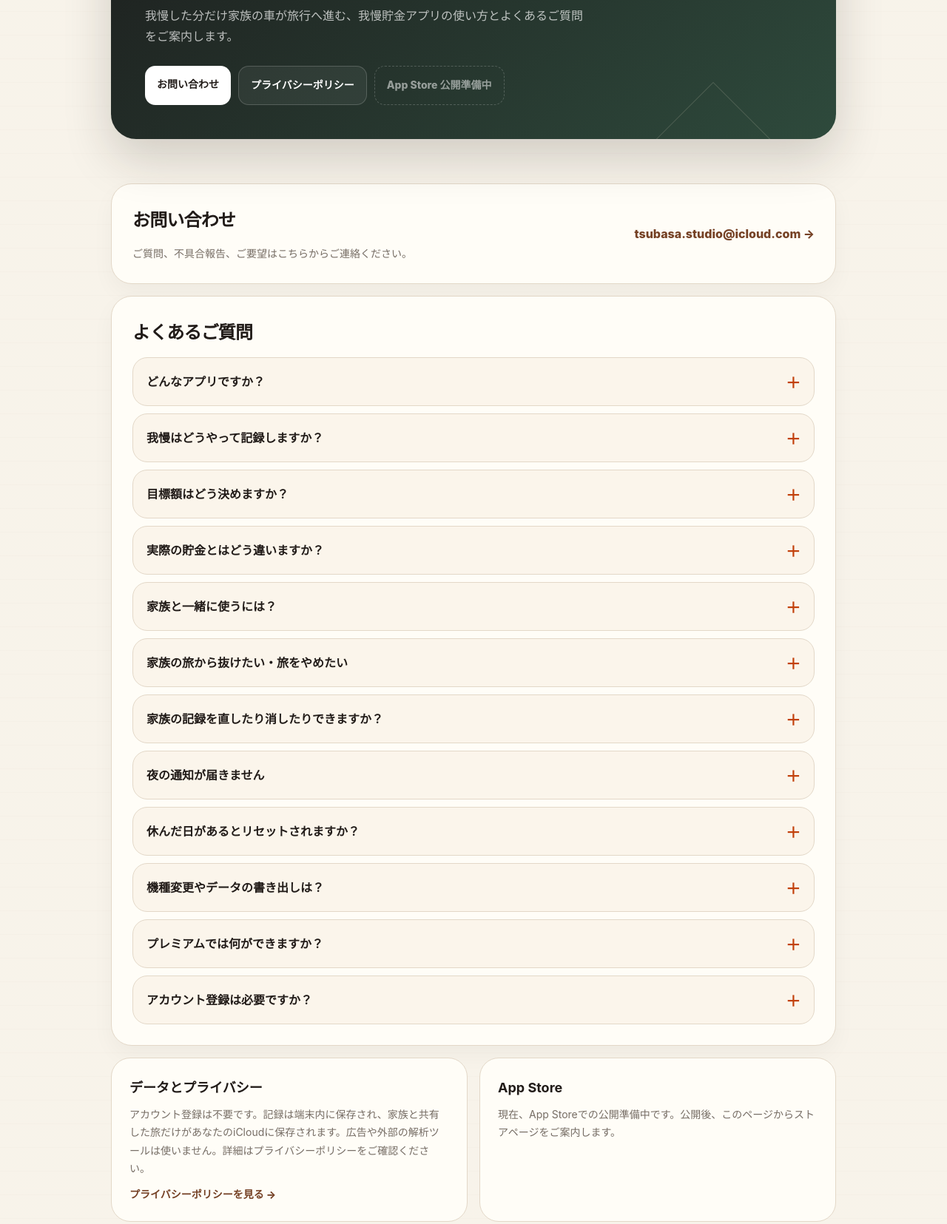
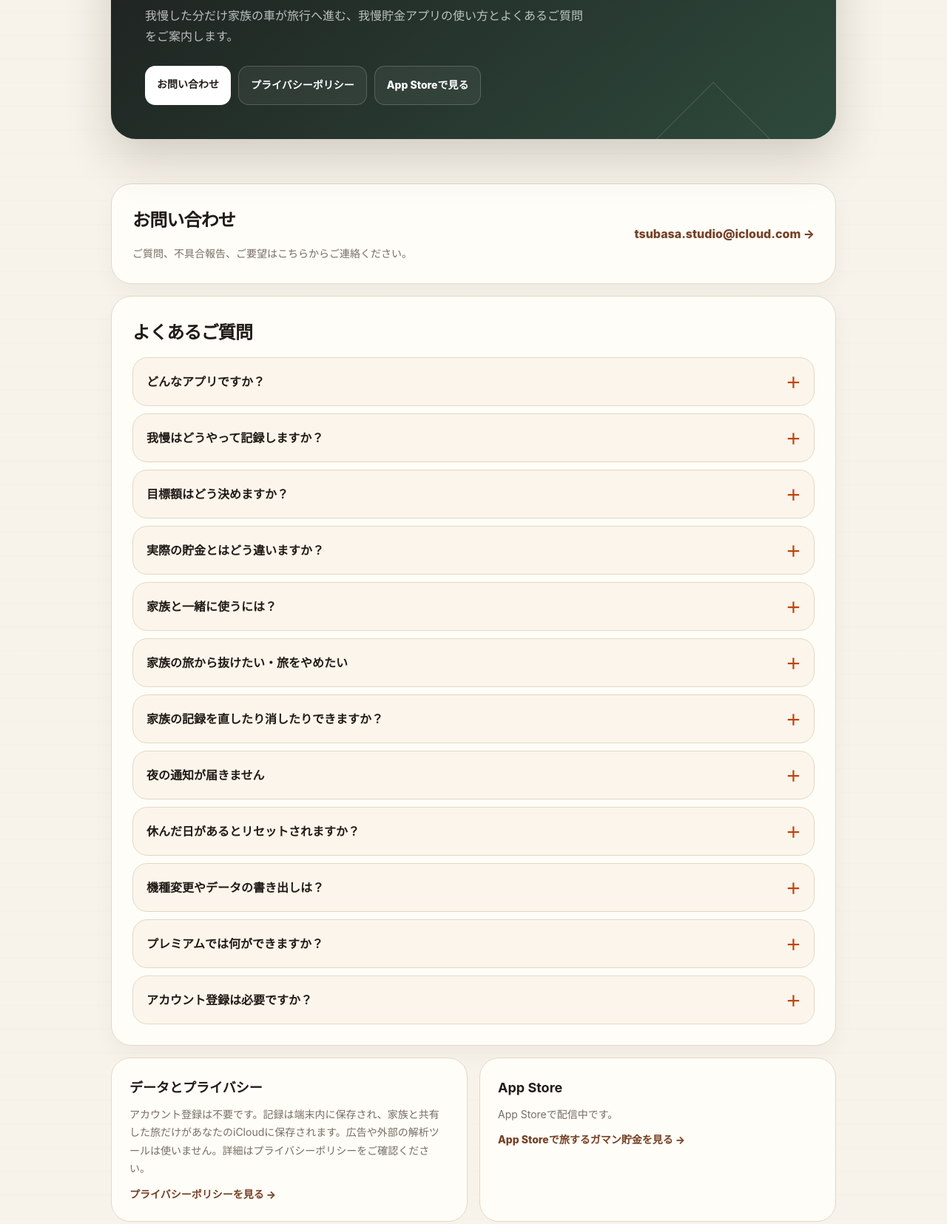
Before and after one commit to TsubasA-lu-c/tsubasa-studio-web, a plain HTML site: page tabi-gaman/support.html in a window 1280 px wide. Shown: the part 345-2000 px from the top of the page at 74% size. Drawn offline with Linux system fonts and the light colour scheme.

Commit message:
旅するガマン貯金の公開に合わせ、「公開準備中」をApp Storeへのリンクに変更
Co-Authored-By: Claude Opus 5.5 <noreply@anthropic.com>
Claude-Session: https://claude.ai/code/session_01T1AS2TKGRJc8vEJkgVguVh

```diff
--- a/tabi-gaman/support.html
+++ b/tabi-gaman/support.html
@@ -13,7 +13,7 @@
 </head>
 <body>
   <header class="header"><nav class="wrap nav"><a class="brand" href="../index.html">TSUBASA STUDIO</a><a class="back" href="../index.html">← ブランドサイト</a></nav></header>
-  <section class="hero"><div class="wrap"><div class="hero-card"><span class="kicker">TABI GAMAN / SUPPORT</span><h1>旅するガマン貯金<br>サポート</h1><p>我慢した分だけ家族の車が旅行へ進む、我慢貯金アプリの使い方とよくあるご質問をご案内します。</p><div class="actions"><a class="primary" href="mailto:tsubasa.studio@icloud.com?subject=旅するガマン貯金について">お問い合わせ</a><a class="secondary" href="../privacy.html">プライバシーポリシー</a><span class="pending">App Store 公開準備中</span></div></div></div></section>
+  <section class="hero"><div class="wrap"><div class="hero-card"><span class="kicker">TABI GAMAN / SUPPORT</span><h1>旅するガマン貯金<br>サポート</h1><p>我慢した分だけ家族の車が旅行へ進む、我慢貯金アプリの使い方とよくあるご質問をご案内します。</p><div class="actions"><a class="primary" href="mailto:tsubasa.studio@icloud.com?subject=旅するガマン貯金について">お問い合わせ</a><a class="secondary" href="../privacy.html">プライバシーポリシー</a><a class="secondary" href="https://apps.apple.com/jp/app/id6831915369">App Storeで見る</a></div></div></div></section>
   <main class="wrap"><div class="grid">
     <section class="card contact reveal"><div><h2>お問い合わせ</h2><p>ご質問、不具合報告、ご要望はこちらからご連絡ください。</p></div><a class="mail" href="mailto:tsubasa.studio@icloud.com">tsubasa.studio@icloud.com →</a></section>
     <section class="card reveal"><h2>よくあるご質問</h2><div class="faq">
@@ -30,7 +30,7 @@
       <details><summary>プレミアムでは何ができますか？</summary><p>買い切りで、旅をいくつでも同時に進める、目的地を自分の写真にする、新しい道「南の島」「雪国」、ふりかえりグラフ、到着の演出、追加の乗りものが使えます。ファミリー共有に対応しています。機種変更後は、アプリの「設定」→「プレミアム」から購入を復元できます。</p></details>
       <details><summary>アカウント登録は必要ですか？</summary><p>必要ありません。銀行口座やクレジットカードとつなぐこともありません。</p></details>
     </div></section>
-    <div class="two"><section class="small-card reveal"><h3>データとプライバシー</h3><p>アカウント登録は不要です。記録は端末内に保存され、家族と共有した旅だけがあなたのiCloudに保存されます。広告や外部の解析ツールは使いません。詳細はプライバシーポリシーをご確認ください。</p><p style="margin-top:10px"><a href="../privacy.html">プライバシーポリシーを見る →</a></p></section><section class="small-card reveal"><h3>App Store</h3><p>現在、App Storeでの公開準備中です。公開後、このページからストアページをご案内します。</p></section></div>
+    <div class="two"><section class="small-card reveal"><h3>データとプライバシー</h3><p>アカウント登録は不要です。記録は端末内に保存され、家族と共有した旅だけがあなたのiCloudに保存されます。広告や外部の解析ツールは使いません。詳細はプライバシーポリシーをご確認ください。</p><p style="margin-top:10px"><a href="../privacy.html">プライバシーポリシーを見る →</a></p></section><section class="small-card reveal"><h3>App Store</h3><p>App Storeで配信中です。</p><p style="margin-top:10px"><a href="https://apps.apple.com/jp/app/id6831915369">App Storeで旅するガマン貯金を見る →</a></p></section></div>
   </div></main>
   <footer class="footer">© Tsubasa Studio</footer>
   <script>const items=document.querySelectorAll('.reveal');if('IntersectionObserver'in window){const io=new IntersectionObserver(es=>es.forEach(e=>{if(e.isIntersecting)e.target.classList.add('show')}),{threshold:.15});items.forEach(e=>io.observe(e))}else{items.forEach(e=>e.classList.add('show'))}</script>
```
Also changed, not shown: index.html (+1 -1 lines), tabi-gaman/index.html (+2 -1 lines).
